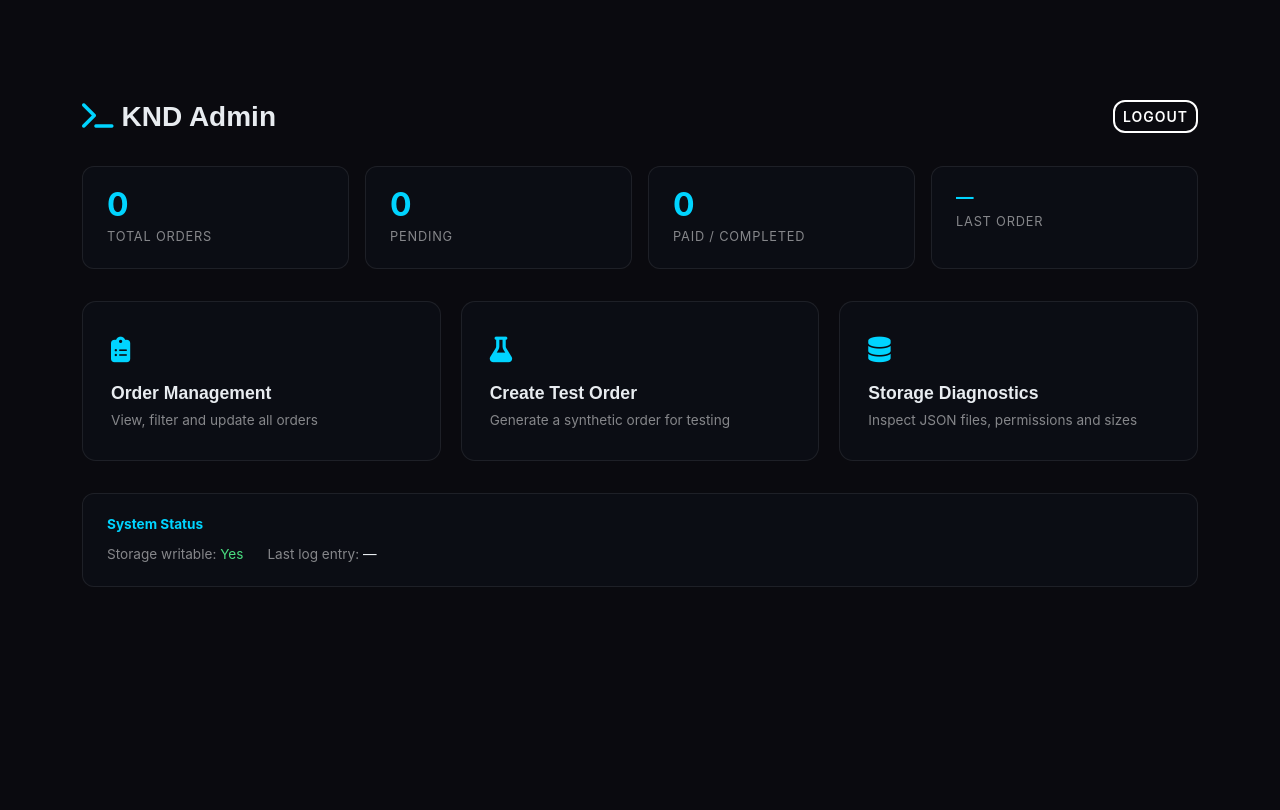
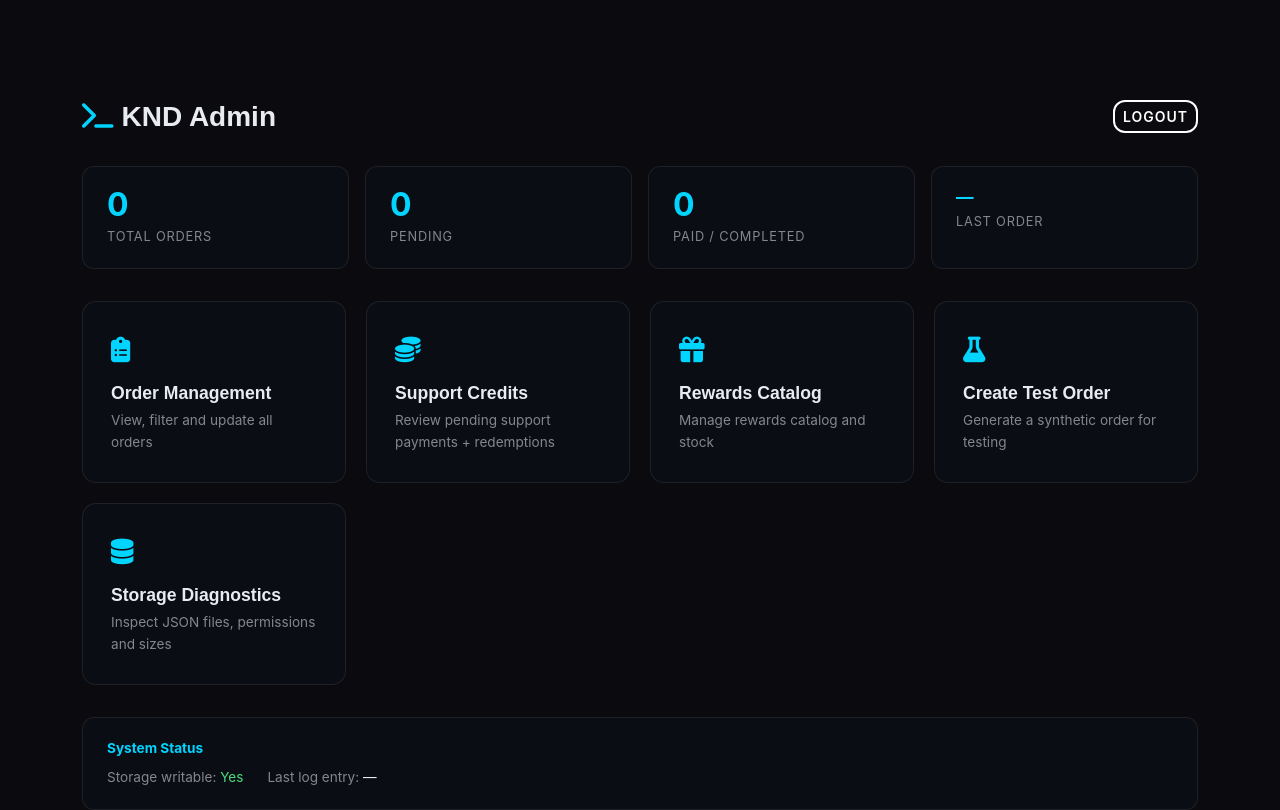
Before and after one commit to Lilshootve/kndstore.com, a PHP site: page /admin/index.php in a window 1280 px wide. Before the commit the page ends 587 px from the top, so only its background shows below. Run offline with PHP 8.4, Linux system fonts and the light colour scheme; the visitor is signed in with stand-in values (Sample User, id 1); a stand-in replaces the project's code that opens the database connection.

Commit message:
Add Support Credits and Rewards Catalog cards to admin dashboard with pending counters
Made-with: Cursor

```diff
--- a/admin/index.php
+++ b/admin/index.php
@@ -95,11 +95,26 @@ if (file_exists($logFile) && filesize($logFile) > 0) {
     }
 }
 
+// Support Credits counters
+$scPendingPayments = 0;
+$scRequestedRedemptions = 0;
+try {
+    $pdo = getDBConnection();
+    if ($pdo) {
+        $scPendingPayments = (int) $pdo->query("SELECT COUNT(*) FROM support_payments WHERE status='pending'")->fetchColumn();
+        $scRequestedRedemptions = (int) $pdo->query("SELECT COUNT(*) FROM reward_redemptions WHERE status='requested'")->fetchColumn();
+    }
+} catch (\Throwable $e) {
+    error_log('admin dashboard SC counters: ' . $e->getMessage());
+}
+
 $navCards = [
-    ['title' => 'Order Management', 'desc' => 'View, filter and update all orders', 'href' => '/admin/orders.php', 'icon' => 'fa-clipboard-list', 'show' => true],
-    ['title' => 'Create Test Order', 'desc' => 'Generate a synthetic order for testing', 'href' => '/admin/test_order.php', 'icon' => 'fa-flask', 'show' => true],
-    ['title' => 'Storage Diagnostics', 'desc' => 'Inspect JSON files, permissions and sizes', 'href' => '/admin/debug_storage.php', 'icon' => 'fa-database', 'show' => file_exists(__DIR__ . '/debug_storage.php')],
-    ['title' => 'Email Test', 'desc' => 'Send a test confirmation email', 'href' => '/admin/email-test.php', 'icon' => 'fa-envelope', 'show' => file_exists(__DIR__ . '/email-test.php')],
+    ['title' => 'Order Management', 'desc' => 'View, filter and update all orders', 'href' => '/admin/orders.php', 'icon' => 'fa-clipboard-list', 'badge' => null, 'show' => true],
+    ['title' => 'Support Credits', 'desc' => 'Review pending support payments + redemptions', 'href' => '/admin/support-credits.php', 'icon' => 'fa-coins', 'badge' => $scPendingPayments, 'show' => true],
+    ['title' => 'Rewards Catalog', 'desc' => 'Manage rewards catalog and stock', 'href' => '/admin/rewards.php', 'icon' => 'fa-gift', 'badge' => $scRequestedRedemptions, 'show' => true],
+    ['title' => 'Create Test Order', 'desc' => 'Generate a synthetic order for testing', 'href' => '/admin/test_order.php', 'icon' => 'fa-flask', 'badge' => null, 'show' => true],
+    ['title' => 'Storage Diagnostics', 'desc' => 'Inspect JSON files, permissions and sizes', 'href' => '/admin/debug_storage.php', 'icon' => 'fa-database', 'badge' => null, 'show' => file_exists(__DIR__ . '/debug_storage.php')],
+    ['title' => 'Email Test', 'desc' => 'Send a test confirmation email', 'href' => '/admin/email-test.php', 'icon' => 'fa-envelope', 'badge' => null, 'show' => file_exists(__DIR__ . '/email-test.php')],
 ];
 
 require_once __DIR__ . '/../includes/header.php';
@@ -154,7 +169,12 @@ echo generateHeader('KND Admin', 'Admin dashboard');
     <div class="nav-cards">
         <?php foreach ($navCards as $card): if (!$card['show']) continue; ?>
         <a href="<?php echo $card['href']; ?>" class="nav-card">
-            <div class="card-icon"><i class="fas <?php echo $card['icon']; ?>"></i></div>
+            <div class="d-flex justify-content-between align-items-start">
+                <div class="card-icon"><i class="fas <?php echo $card['icon']; ?>"></i></div>
+                <?php if (!empty($card['badge'])): ?>
+                <span style="background:rgba(0,212,255,.15);color:var(--cyan);border:1px solid rgba(0,212,255,.3);border-radius:20px;padding:2px 10px;font-size:.75rem;font-weight:700;"><?php echo $card['badge']; ?></span>
+                <?php endif; ?>
+            </div>
             <h3><?php echo htmlspecialchars($card['title']); ?></h3>
             <p><?php echo htmlspecialchars($card['desc']); ?></p>
         </a>
```
